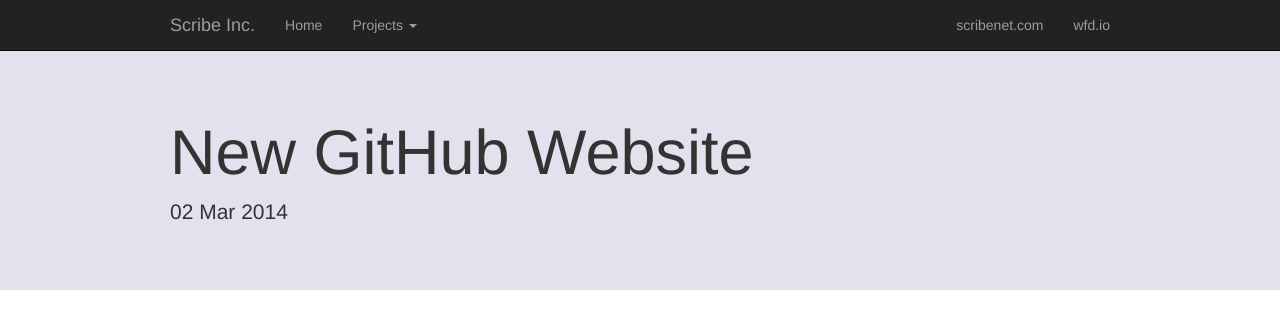
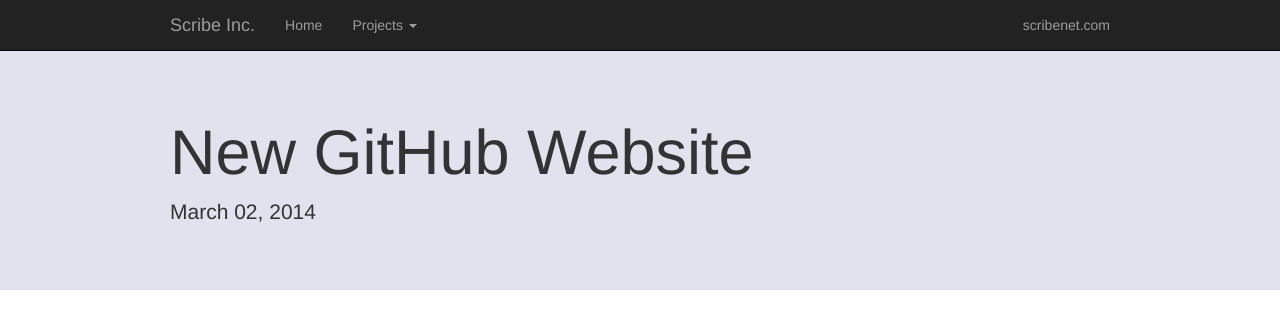
Before and after one commit to scribenet/scribenet.github.io, a Jekyll site: the page built from _posts/2014-03-02-new-github-website.md, in a window 1280 px wide. Shown: the top 311 px of the page. Built offline with Jekyll 4.4.1, drawn with Linux system fonts in a browser that asks for light colours; nearby versions of some CDN libraries; Markdown is read by kramdown in place of the engine named in the settings.

Commit message:
updated templete date display and removed wfd.io referenced

```diff
--- a/_layouts/default.html
+++ b/_layouts/default.html
@@ -105,7 +105,6 @@
                 </ul>
                 <ul class="nav navbar-nav navbar-right">
                   <li><a href="http://scribenet.com/">scribenet.com</a></li>
-                  <li><a href="http://wfd.io/">wfd.io</a></li>
                 </ul>
               </div><!--/.nav-collapse -->
             </div><!--/.container -->
--- a/_layouts/post.html
+++ b/_layouts/post.html
@@ -8,7 +8,7 @@
 		    {{ page.title }}
 		</h1>
 		<p>
-			{{ page.date | date_to_string }}
+			{{ page.date | date: '%B %d, %Y' }}
 		</p>
 	</div>
 </div>
--- a/index.html
+++ b/index.html
@@ -21,7 +21,7 @@
   <h1>Blog Archive</h1>
   <ul class="posts">
     {% for post in site.posts %}
-      <li>{{ post.date | date_to_string }}: <a href="{{ post.url }}">{{ post.title }}</a></li>
+      <li>{{ post.date | date: '%B %d, %Y' }}: <a href="{{ post.url }}">{{ post.title }}</a></li>
     {% endfor %}
   </ul>
 </div>
```
